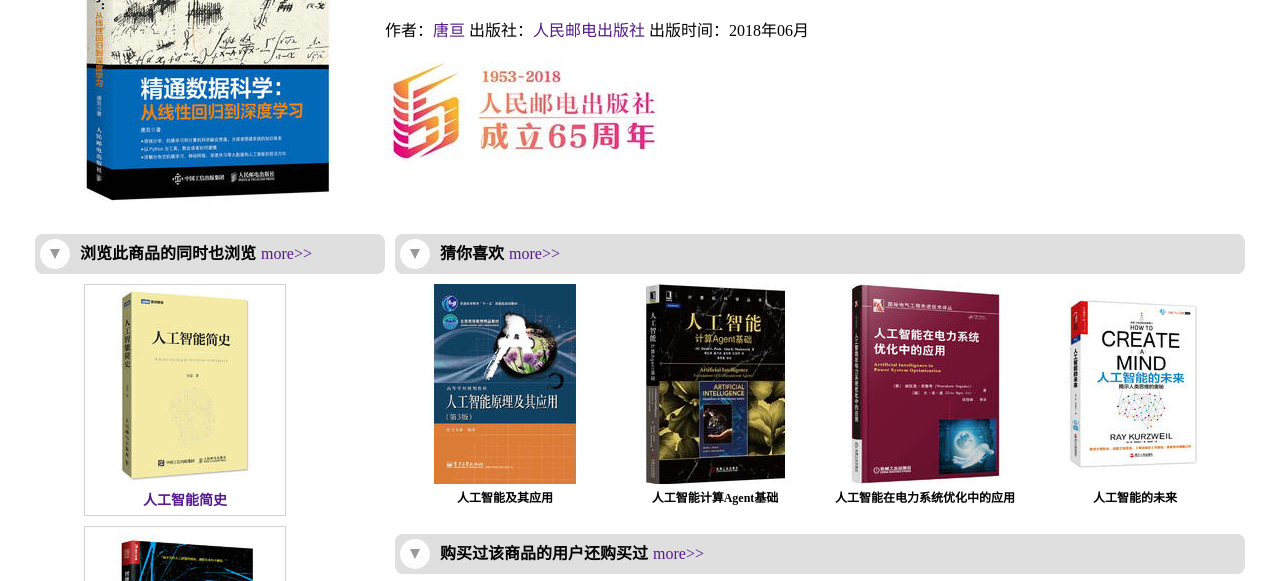
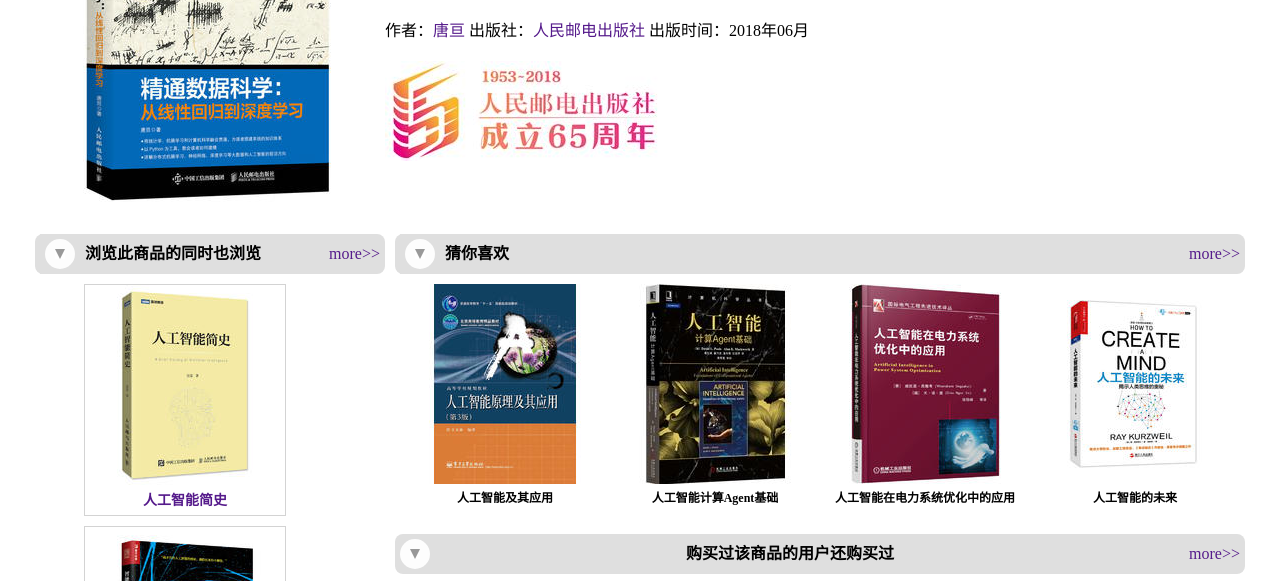
Before and after one commit to weizhiwen/Python-Internship, a plain HTML site: page frontpage/推荐系统/product.html in a window 1280 px wide. Shown: the part 190-771 px from the top of the page. Drawn offline with Linux system fonts and the light colour scheme.

Commit message:
解决使用flex布局不能左左右布局的问题

```diff
--- a/frontpage/推荐系统/css/product.css
+++ b/frontpage/推荐系统/css/product.css
@@ -59,11 +59,19 @@ a:hover {
 #left-sort {
     display: flex;
     display: -webkit-flex;
-    align-content: space-between;
+    justify-content: space-between;
     width: 350px;
     height: 40px;
     border-radius: 8px;
     background: rgb(223, 223, 223);
+}
+
+#left-icon, #right-icon {
+    display: flex;
+    display: -webkit-flex;
+    flex-direction: row;
+    background: rgb(223, 223, 223);
+    margin-left: 5px;
 }
 
 .more {
@@ -71,7 +79,8 @@ a:hover {
     width: 100px;
     height: 40px;
     line-height: 40px;
-    margin-left: 5px;
+    text-align: right;
+    margin-right: 5px;
 }
 
 .icon {
@@ -137,6 +146,7 @@ a:hover {
 .right-sort {
     display: flex;
     display: -webkit-flex;
+    justify-content: space-between;
     width: 850px;
     height: 40px;
     border-radius: 8px;
--- a/frontpage/推荐系统/product.html
+++ b/frontpage/推荐系统/product.html
@@ -34,11 +34,13 @@
     <div id="content">
         <!--左边内容-->
         <div id="left">
-            <div id="left-sort">
+            <div id="left-sort" >
+                <div id="left-icon">
                     <div class="icon">
                         <div class="icon-in"></div>
                     </div>
                     <p class="icon-text">浏览此商品的同时也浏览</p>
+                </div>
                 <div class="more"><a href="" style="background: none">more>></a></div>
             </div>
             <div id="left-book">
@@ -75,10 +77,12 @@
         <div id="right">
             <div id="like">
                 <div class="right-sort">
+                    <div id="right-icon">
                         <div class="icon">
                             <div class="icon-in"></div>
                         </div>
                         <p class="icon-text">猜你喜欢</p>
+                    </div>
                     <div class="more"><a href="" style="background: none">more>></a></div>
                 </div>
                 <div class="right-book">
```
Also changed, not shown: frontpage/推荐系统/img/test.html (added, +49 -0 lines). Lines whose indentation alone changed are shown as unchanged.
